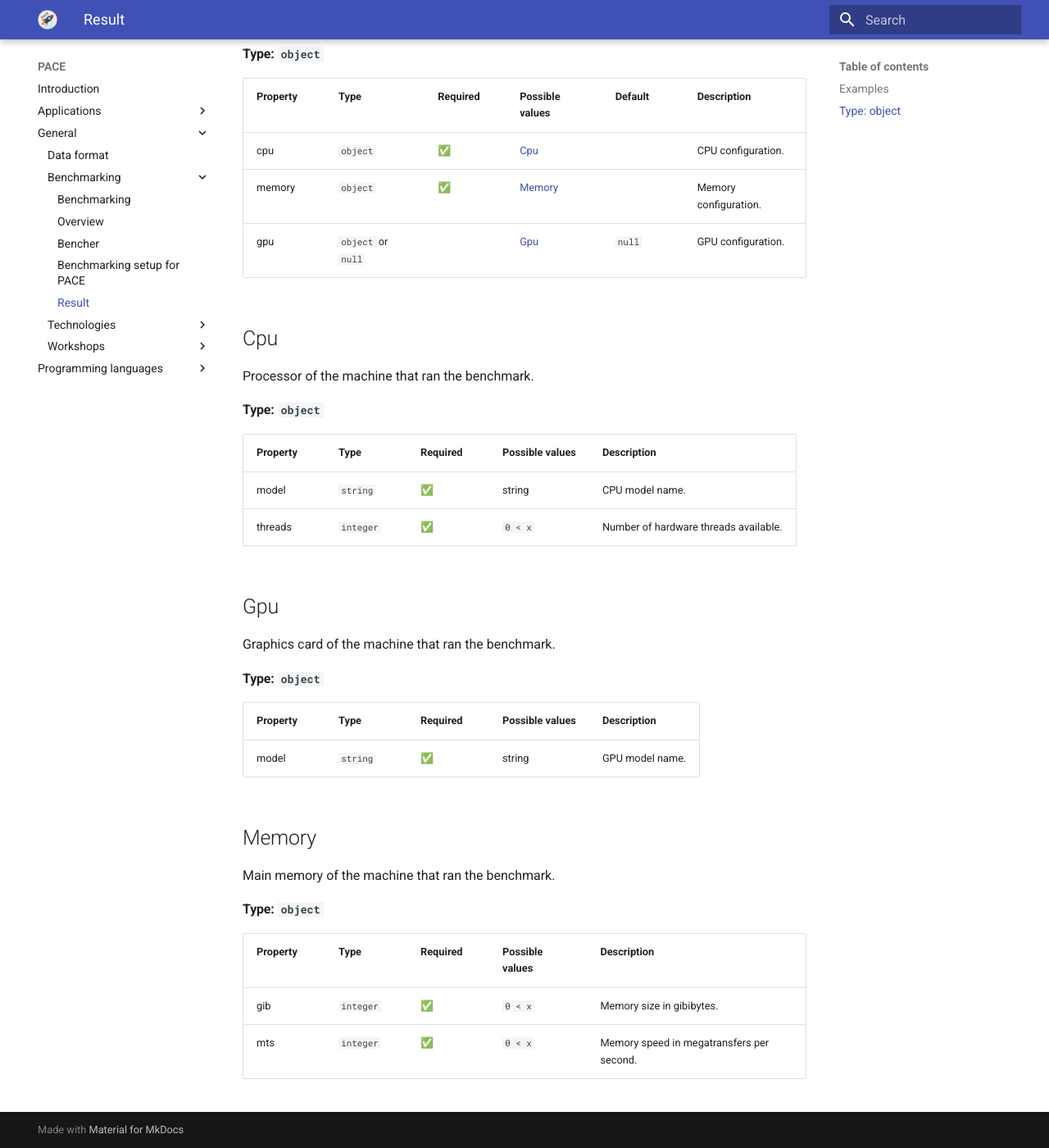
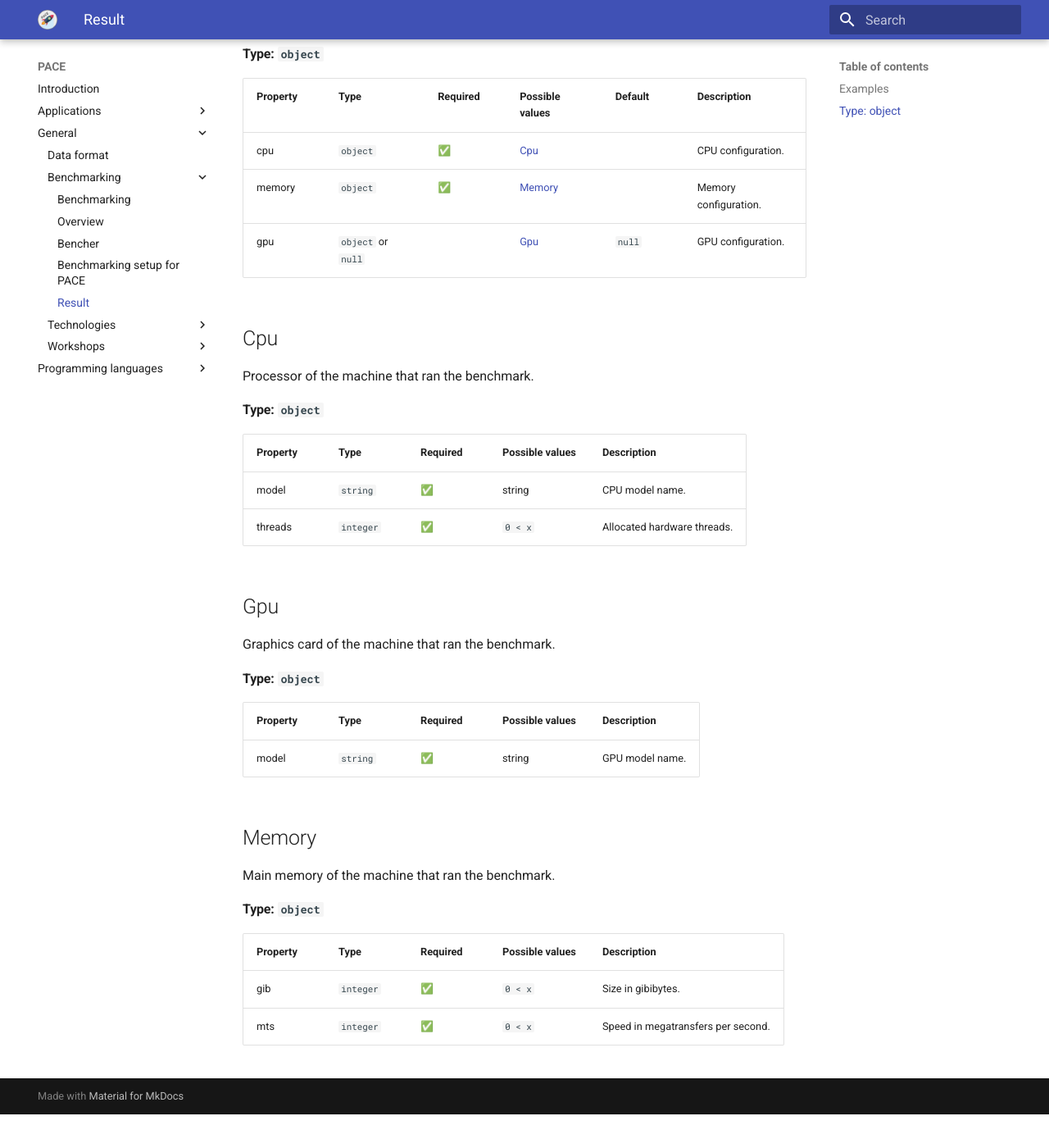
Before and after one commit to astron-rd/PACE, an MkDocs documentation site: the page built from docs/general/benchmarking/4-specification.md, in a window 1280 px wide and 1400 px high, scrolled down 2591 px. Shown: the whole window at 82% size. Built offline with MkDocs 1.6.1 and Material for MkDocs 9.7.7, drawn with Linux system fonts in a browser that asks for light colours; nearby versions of some CDN libraries; after the commit the page ends 3950 px from its top, so only the background shows below that.

Commit message:
bench: shorten hardware field descriptions

```diff
--- a/docs/general/benchmarking/4-specification.md
+++ b/docs/general/benchmarking/4-specification.md
@@ -82,7 +82,7 @@ Processor of the machine that ran the benchmark.
 | Property | Type | Required | Possible values | Description |
 | -------- | ---- | -------- | --------------- | ----------- |
 | model | `string` | ✅ | string | CPU model name. |
-| threads | `integer` | ✅ | `0 < x ` | Number of hardware threads available. |
+| threads | `integer` | ✅ | `0 < x ` | Allocated hardware threads. |
 
 ## Gpu
 
@@ -102,5 +102,5 @@ Main memory of the machine that ran the benchmark.
 
 | Property | Type | Required | Possible values | Description |
 | -------- | ---- | -------- | --------------- | ----------- |
-| gib | `integer` | ✅ | `0 < x ` | Memory size in gibibytes. |
-| mts | `integer` | ✅ | `0 < x ` | Memory speed in megatransfers per second. |
+| gib | `integer` | ✅ | `0 < x ` | Size in gibibytes. |
+| mts | `integer` | ✅ | `0 < x ` | Speed in megatransfers per second. |
```
Also changed, not shown: 1 other file.
